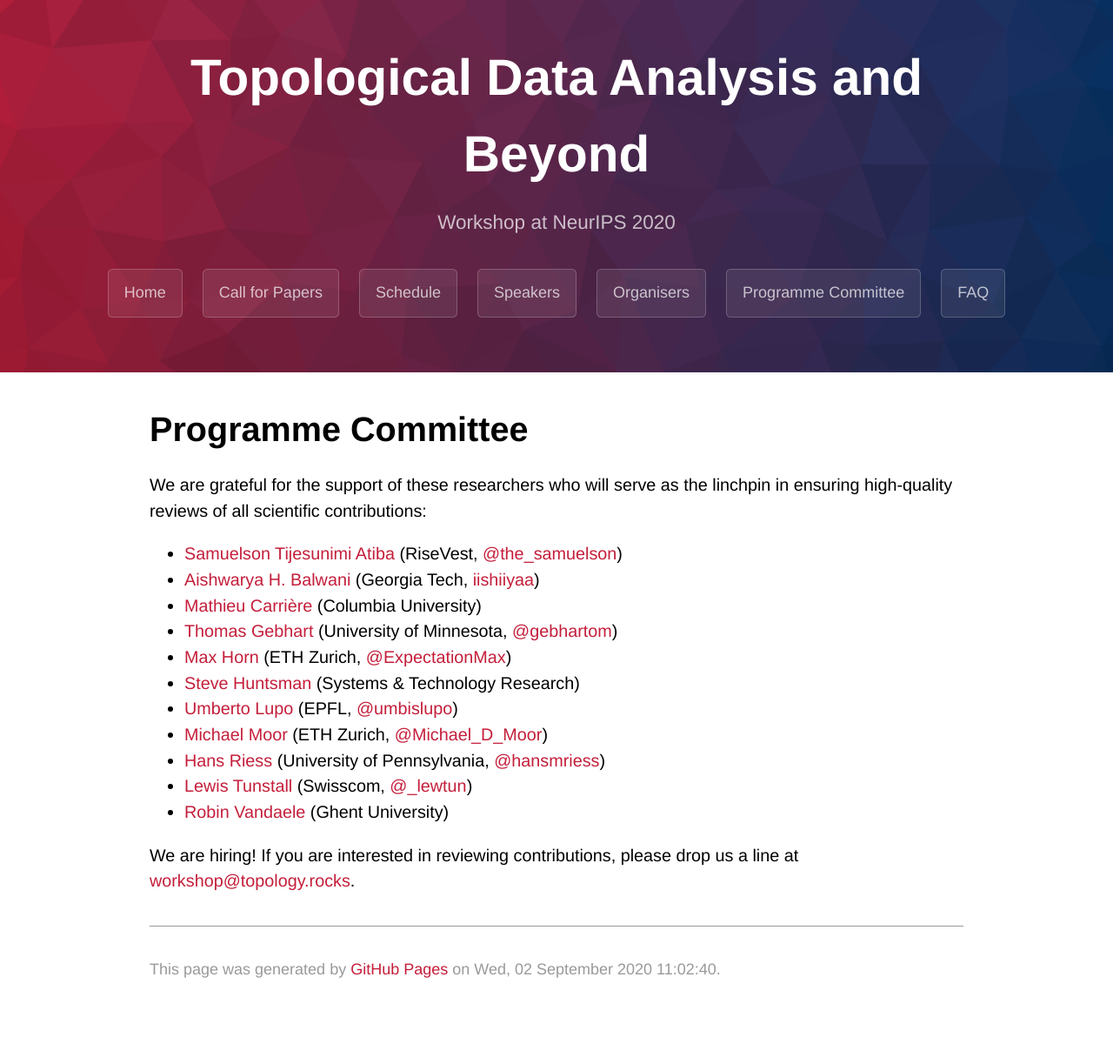
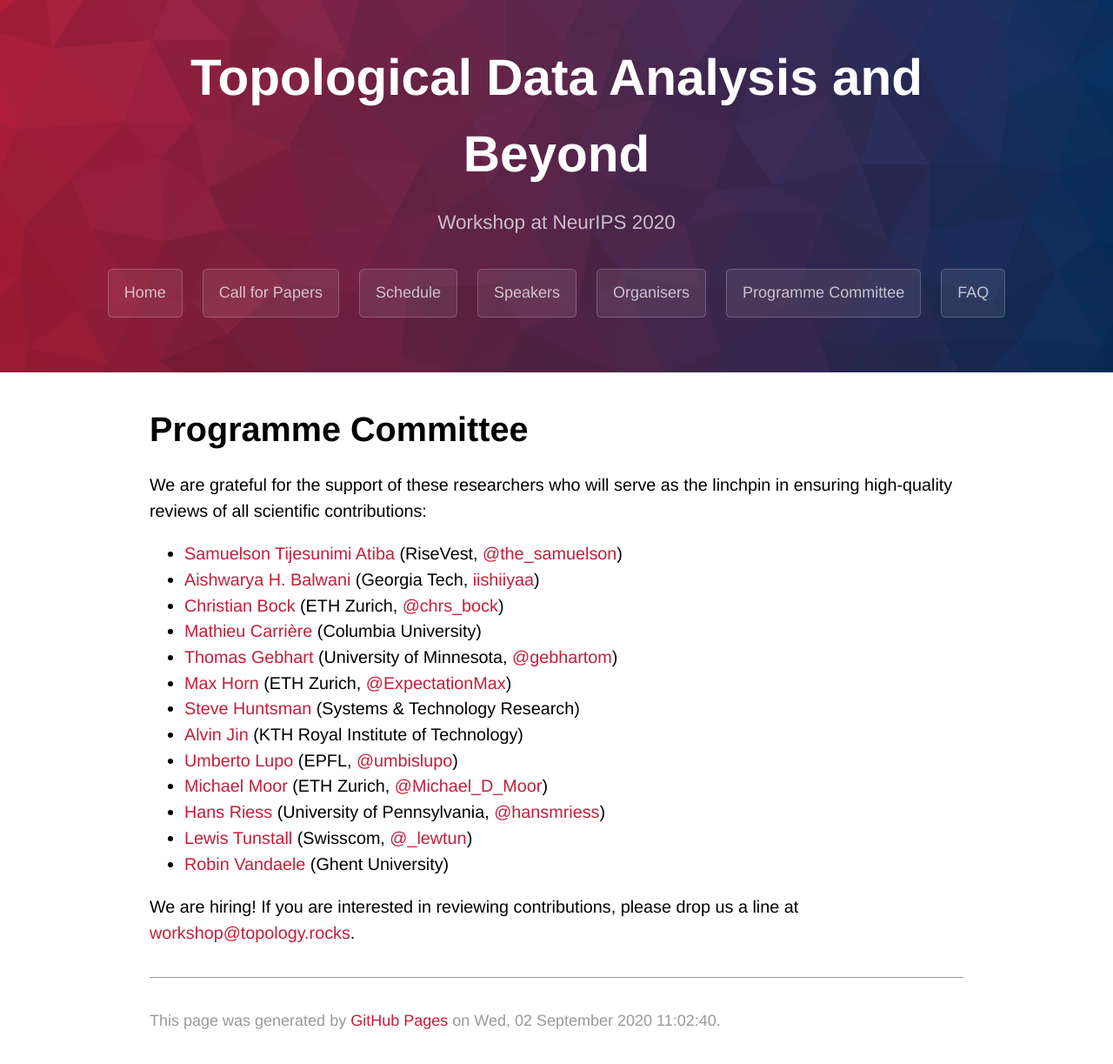
Before and after one commit to tda-in-ml/tda-in-ml.github.io, a Jekyll site: the page built from committee.md, in a window 1280 px wide. Shown: the whole page at 87% size. Built offline with Jekyll 4.4.1, drawn with Linux system fonts in a browser that asks for light colours; some web fonts are replaced; our own code applies the rules of GitHub Pages for plain Markdown files; before the commit the page ends 1164 px from its top, so only the background shows below that.

Commit message:
Extended programme committee

```diff
--- a/committee.md
+++ b/committee.md
@@ -9,10 +9,12 @@ linchpin in ensuring high-quality reviews of all scientific contributions:
 
 - [Samuelson Tijesunimi Atiba](https://medium.com/@the_samuelson) (RiseVest, [@the_samuelson](https://twitter.com/the_samuelson))
 - [Aishwarya H. Balwani](https://aishwaryahb.github.io) (Georgia Tech, [iishiiyaa](https://twitter.com/iishiiyaa))
+- [Christian Bock](https://christian.bock.ml) (ETH Zurich, [@chrs_bock](https://twitter.com/chrs_bock))
 - [Mathieu Carrière](https://mathieucarriere.github.io/website) (Columbia University)
 - [Thomas Gebhart](https://www.gebhartom.com) (University of Minnesota, [@gebhartom](https://twitter.com/gebhartom))
 - [Max Horn](https://expectationmax.github.io) (ETH Zurich, [@ExpectationMax](https://twitter.com/ExpectationMax))
 - [Steve Huntsman](https://scholar.google.com/citations?user=MubPycgAAAAJ) (Systems & Technology Research)
+- [Alvin Jin](https://sites.google.com/view/alvinjin) (KTH Royal Institute of Technology)
 - [Umberto Lupo](https://github.com/ulupo) (EPFL, [@umbislupo](https://twitter.com/umbislupo))
 - [Michael Moor](https://www.michaelmoor.ml/) (ETH Zurich, [@Michael_D_Moor](https://twitter.com/Michael_D_Moor))
 - [Hans Riess](https://hans-riess.github.io) (University of Pennsylvania, [@hansmriess](https://twitter.com/hansmriess))
```
